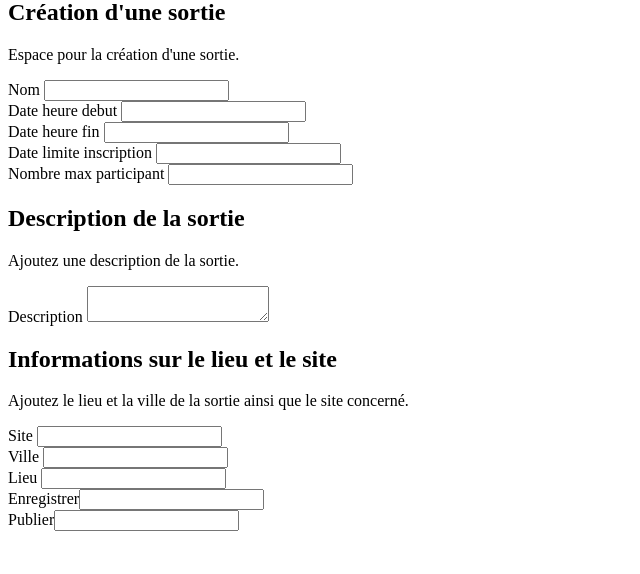
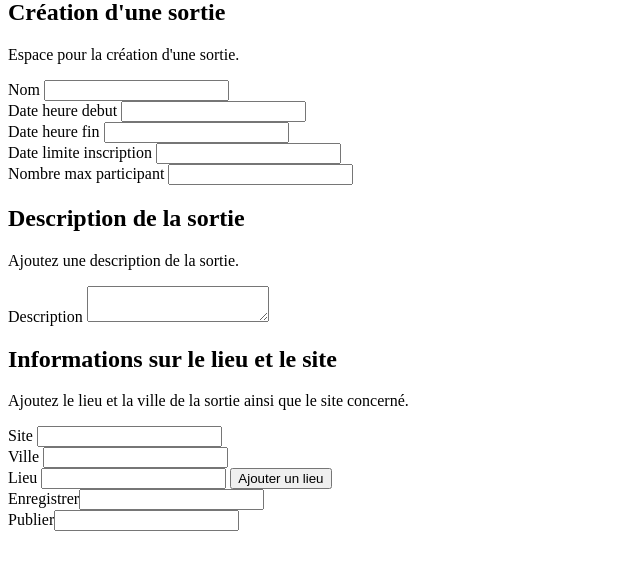
Before and after one commit to Naudate/Sortir.com, a Symfony app: template templates/sortie/create.html.twig in a window 1280 px wide. Shown: the part 21-595 px from the top of the page, without its empty margins (0-640 px from the left). Run offline with Twig, Linux system fonts and the light colour scheme; the template is opened without the code that fills it, so the values that code supplies are empty; form fields are guessed from the names that the template uses; some libraries are stand-ins or nearby versions.

Commit message:
Update create.html.twig

```diff
--- a/templates/sortie/create.html.twig
+++ b/templates/sortie/create.html.twig
@@ -111,6 +111,7 @@
                     {{ form_widget(form.lieu) }}
                     {{ form_help(form.lieu) }}
                     {{ form_errors(form.lieu) }}
+                    <button type="button" class="btn" id="openModal">Ajouter un lieu</button>
                 </div>
             </div>
             <div class="grid grid-cols-3 gap-x-6 gap-y-6">
```
